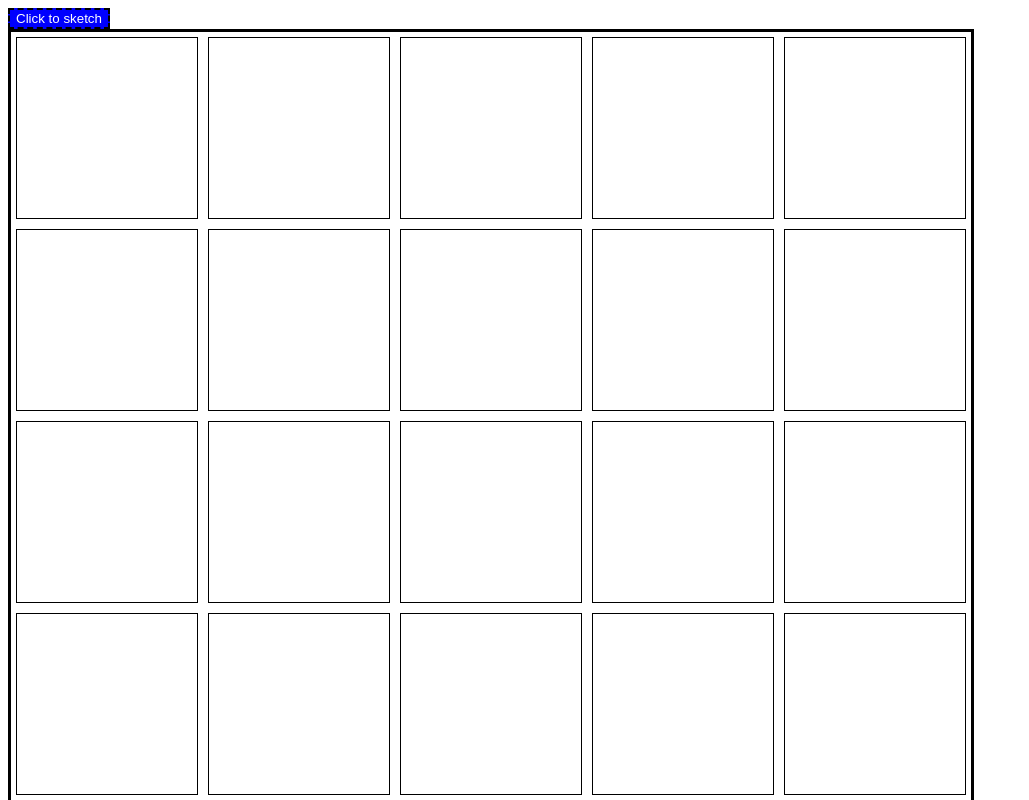
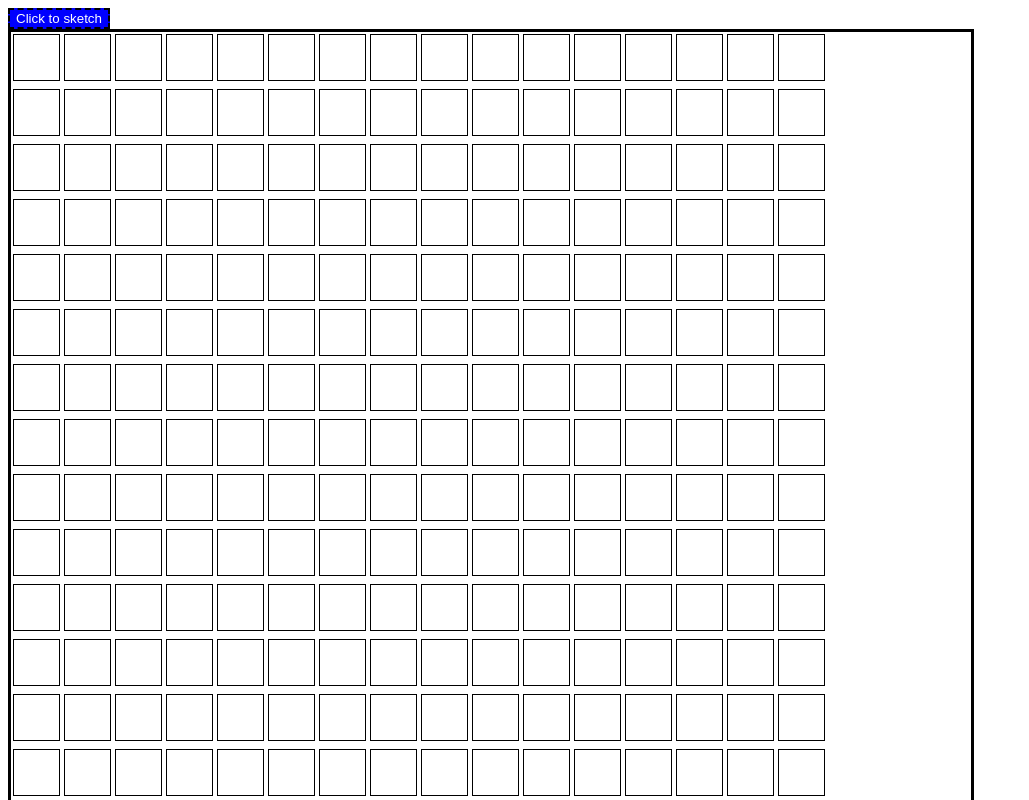
Before and after one commit to johntroesch/etch-a-sketch, a plain HTML site: page index.html in a window 1280 px wide. Both pictures are taken after a click on the button "Click to sketch". Shown: the top 800 px of the page, without its empty margins (0-1029 px from the left). Drawn offline with Linux system fonts and the light colour scheme.

Commit message:
grid working, color change working, no dynamic grid

```diff
--- a/index.html
+++ b/index.html
@@ -19,40 +19,36 @@
 
     </body>
     <script>
-            let rows = 5;
-            let columns = 5;
+            let rows = 16;
+            let columns = 16;
             let cntr = document.getElementById('container')
             let btn = document.getElementById('activator');
             let testBox = document.getElementById('testBox');
-            let boxString = 'auto';
-            let boxStringAdd ='';
+            let across;
+            let cell;
+
+            let gridSize = columns * rows;
 
 
-
-            let boxSizeText = ('auto ');
-            let boxColumns = (boxSizeText.repeat(columns) + ';')
-            let gridSize = columns * rows;
-        /*
-             for (let i=0; i<columns; i++){
-                       boxStringAdd += 'auto ';
-                        }
-
-                let newBoxString = (boxStringAdd + ';');
-                cntr.setAttribute('class', 'grid');
-                //figure out why newBoxString isn't being passed as string
-                cntr.style.setProperty('grid-template-columns', newBoxString);
-
-            */
-
             btn.addEventListener('click', function () {
-                   ;
+                      //adds n number of rows
+                for (let i=0; i<rows; i++) {
+                    across = document.createElement( 'div');
+                    across.className = 'row';
+                    cntr.appendChild(across);
+                    //adds n number of columns
+                    for (let i=0; i < columns; i++){
+                    let cell = document.createElement( 'div' );
+                    cell.className = 'square';
+                    across.appendChild(cell);
+                    //adds mouseover color change
+                    cell.addEventListener('mouseover', function (){
+                    cell.style.backgroundColor = 'black';
+                })
+                    }
+                }
 
 
-                for (let i=0; i < gridSize; i++){
-                    let cell = document.createElement( 'div' );
-                    cell.className = 'square';
-                    cntr.appendChild(cell);
-                    }
 
 
               });
--- a/style.css
+++ b/style.css
@@ -3,9 +3,6 @@
     border-color: black;
     height: 960px;
     width: 960px;
-    display: grid;
-    grid-template-columns: auto auto auto auto auto;
-
 }
 
 button {
@@ -23,7 +20,12 @@ button {
 }
 .square {
     border: 1px solid black;
-    margin: 5px;
-    height: auto;
-    width: auto;
+    margin: 2px;
+    height: 45px;
+    width: 45px;
+    display: inline-block;
 }
+
+.row {
+    margin: 0px;
+}
```
